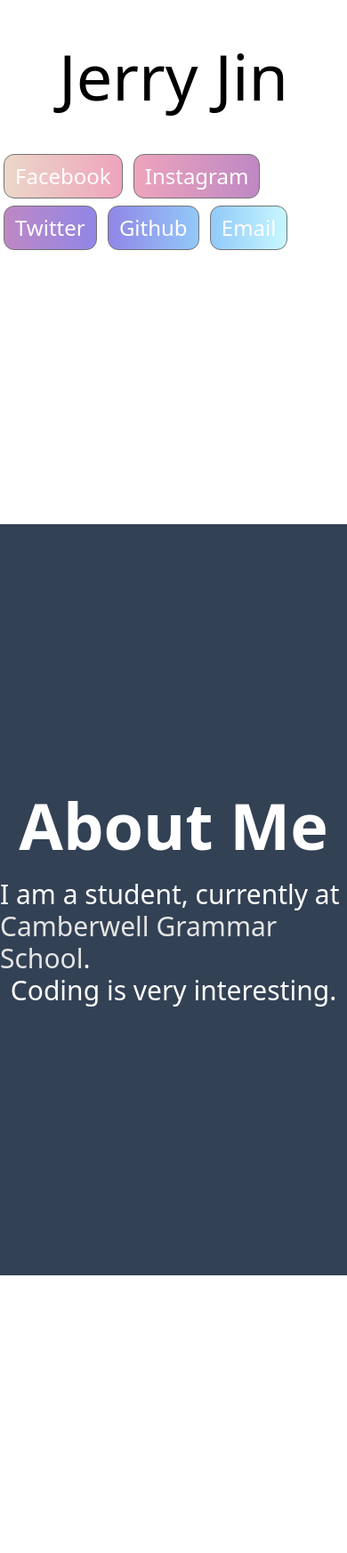
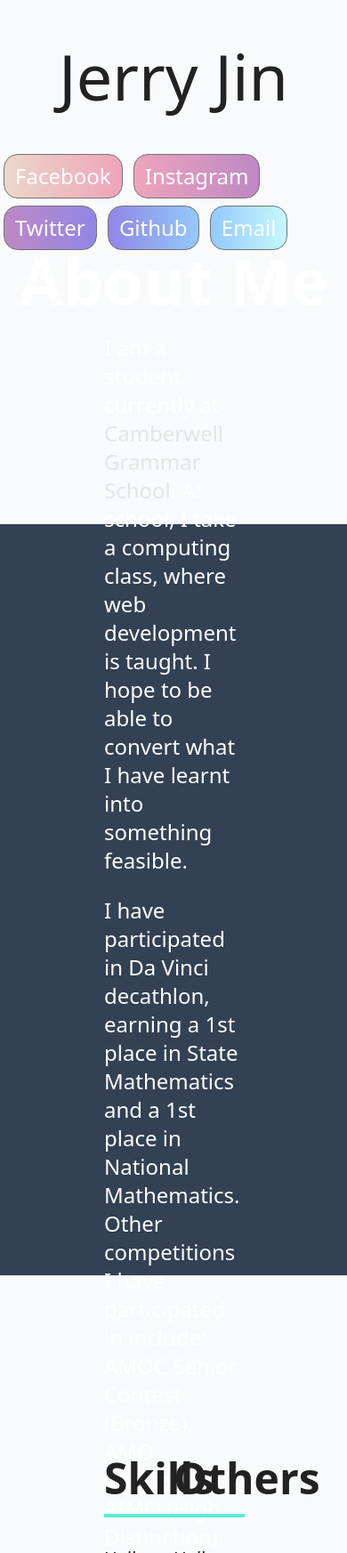
Before and after one commit to singularity0614/personal-website, a website: page src/index.html in a window 390 px wide. Shown: the part 255-2000 px from the top of the page at 89% size. Before the commit the page ends 1688 px from the top, so only its background shows below. Drawn offline with Linux system fonts and the light colour scheme.

Commit message:
added third section to html

```diff
--- a/src/index.html
+++ b/src/index.html
@@ -5,27 +5,47 @@
         <meta name="viewport" content="width=device-width, initial-scale=1.0">
         <link rel="stylesheet" href="/dist/output.css" type="text/css">
         <title>Jerry Jin</title>
+        <link rel="preconnect" href="https://fonts.googleapis.com">
+        <link rel="preconnect" href="https://fonts.gstatic.com" crossorigin>
+        <link href="https://fonts.googleapis.com/css2?family=Inter:wght@400;500;600;700&display=swap" rel="stylesheet">
     </head>
-    <body class="font-sans">
+    <body class="font-sans bg-[#F8FAFC] text-[#222222]">
         <div class="h-screen flex flex-col justify-center items-center">
-            <h1 class="font-sans text-center text-7xl sm:text-8xl md:text-9xl font-medium">Jerry Jin</h1>
+            <h1 class="text-center font-medium text-7xl sm:text-8xl md:text-9xl">Jerry Jin</h1>
             <br>
             <br>
             <div class="flex justify-center">
                 <div>
-                    <a href="" class="anim-delay-700 text-white bg-gradient-to-r from-[#ECD7C8] to-[#EEA4BC] border-neutral-500 hover:border-neutral-700 ring-blue-500 scale-in-center px-3 py-2 rounded-xl inline-block items-center m-1 text-2xl md:text-3xl border focus:ring ring-opacity-50 transition">Facebook</a>
-                    <a href="" class="anim-delay-700 text-white bg-gradient-to-r from-[#EEA4BC] to-[#BE88C4] border-neutral-500 hover:border-neutral-700 ring-blue-500 scale-in-center px-3 py-2 rounded-xl inline-block items-center m-1 text-2xl md:text-3xl border focus:ring ring-opacity-50 transition">Instagram</a>
-                    <a href="" class="anim-delay-700 text-white bg-gradient-to-r from-[#BE88C4] to-[#9186E7] border-neutral-500 hover:border-neutral-700 ring-blue-500 scale-in-center px-3 py-2 rounded-xl inline-block items-center m-1 text-2xl md:text-3xl border focus:ring ring-opacity-50 transition">Twitter</a>
-                    <a href="" class="anim-delay-700 text-white bg-gradient-to-r from-[#9186E7] to-[#92C9F9] border-neutral-500 hover:border-neutral-700 ring-blue-500 scale-in-center px-3 py-2 rounded-xl inline-block items-center m-1 text-2xl md:text-3xl border focus:ring ring-opacity-50 transition">Github</a>
-                    <a href="" class="anim-delay-700 text-white bg-gradient-to-r from-[#92C9F9] to-[#C7F8FF] border-neutral-500 hover:border-neutral-700 ring-blue-500 scale-in-center px-3 py-2 rounded-xl inline-block items-center m-1 text-2xl md:text-3xl border focus:ring ring-opacity-50 transition">Email</a>
+                    <a href="" class="anim-delay-700 text-white bg-gradient-to-r from-[#ECD7C8] to-[#EEA4BC] border-neutral-500 hover:border-neutral-700 px-3 py-2 rounded-2xl inline-block items-center m-1 text-2xl md:text-3xl border transition">Facebook</a>
+                    <a href="" class="anim-delay-700 text-white bg-gradient-to-r from-[#EEA4BC] to-[#BE88C4] border-neutral-500 hover:border-neutral-700 px-3 py-2 rounded-2xl inline-block items-center m-1 text-2xl md:text-3xl border transition">Instagram</a>
+                    <a href="" class="anim-delay-700 text-white bg-gradient-to-r from-[#BE88C4] to-[#9186E7] border-neutral-500 hover:border-neutral-700 px-3 py-2 rounded-2xl inline-block items-center m-1 text-2xl md:text-3xl border transition">Twitter</a>
+                    <a href="" class="anim-delay-700 text-white bg-gradient-to-r from-[#9186E7] to-[#92C9F9] border-neutral-500 hover:border-neutral-700 px-3 py-2 rounded-2xl inline-block items-center m-1 text-2xl md:text-3xl border transition">Github</a>
+                    <a href="" class="anim-delay-700 text-white bg-gradient-to-r from-[#92C9F9] to-[#C7F8FF] border-neutral-500 hover:border-neutral-700 px-3 py-2 rounded-2xl inline-block items-center m-1 text-2xl md:text-3xl border transition">Email</a>
                 </div>
             </div>
         </div>
         <div class="body h-screen flex flex-col justify-center items-center bg-slate-700">
             <h1 class="text-7xl text-white font-semibold">About Me</h1>
             <br>
-            <p class="text-3xl text-white">I am a student, currently at <a href="https://www.cgs.vic.edu.au" class="text-neutral-200">Camberwell Grammar School</a>.</p>
-            <p class="text-3xl text-white">Coding is very interesting.</p>
+            <div style="width:40vw">
+                <p class="text-2xl text-white">I am a student, currently at <a href="https://www.cgs.vic.edu.au" class="text-neutral-200">Camberwell Grammar School</a>. At school, I take a computing class, where web development is taught. I hope to be able to convert what I have learnt into something feasible.</p>
+                <br>
+                <p class="text-2xl text-white">I have participated in Da Vinci decathlon, earning a 1st place in State Mathematics and a 1st place in National Mathematics. Other competitions I have participated in include: AMOC Senior Contest (Bronze), AMO (Bronze), AIMO (High Distinction).</p>
+            </div>
+        </div>
+        <div class="bottom h-screen flex justify-around items-center">
+            <div class="w-[40vw] flex justify-around items-center">
+                <div class="w-[20vw]">
+                    <h1 class="text-5xl font-semibold">Skills</h1>
+                    <hr class="w-[80px] border-2 border-teal-300 mt-4 mb-8">
+                    <p class="text-xl">Hello and welcome to my ted talk. I will be explaining everything there is to know about ducks.</p>
+                </div>
+                <div class="w-[20vw]">
+                    <h1 class="text-5xl font-semibold">Others</h1>
+                    <hr class="w-[80px] border-2 border-teal-300 mt-4 mb-8">
+                    <p class="text-xl">Hello and welcome to my ted talk. I will be explaining everything there is to know about ducks.</p>
+                </div>
+            </div>
         </div>
     </body>
 </html>
--- a/tailwind.config.js
+++ b/tailwind.config.js
@@ -1,7 +1,11 @@
 module.exports = {
   content: ["./src/**/*.{html,js}"],
   theme: {
-    extend: {},
+    extend: {
+      fontFamily: {
+        'inter': ['Inter', 'sans-serif'],
+      }
+    },
   },
   plugins: [],
 }
```
Also changed, not shown: dist/output.css.
